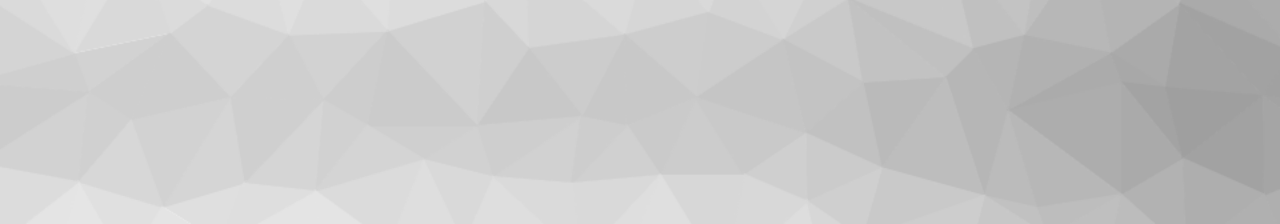
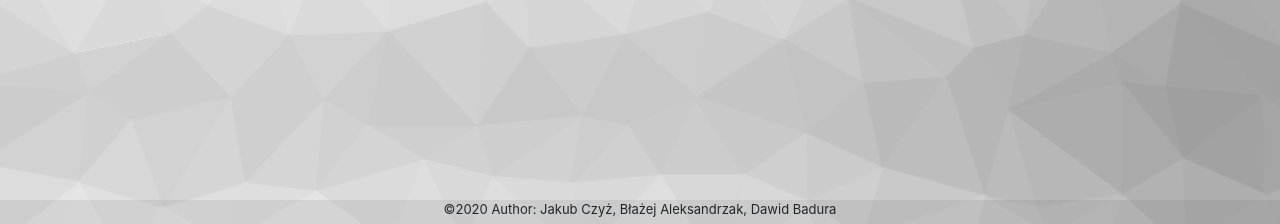
Before and after one commit to JakubC0401/projektG-owaniaHTML, a PHP site: page / in a window 1280 px wide. Shown: the part 576-800 px from the top of the page. Run offline with PHP 8.4, Linux system fonts and the light colour scheme; some libraries are stand-ins or nearby versions.

Commit message:
Dodanie stopki

```diff
--- a/index.php
+++ b/index.php
@@ -85,6 +85,9 @@
           <br>
         </form>
       </div>
+      <div class="footer">
+        <p>©2020 Author: Jakub Czyż, Błażej Aleksandrzak, Dawid Badura</p>
+      </div>
     </div>
     <script>
     //Skrypt na odkrywanie hasła
--- a/register.php
+++ b/register.php
@@ -127,6 +127,7 @@
         </div>
       </div>
       <script>
+      //Skrypt na regulamin w oknie popup
         var modal = document.getElementById("popUp");
         var clickText = document.getElementById("regulaminTxt");
         var span = document.getElementsByClassName("close")[0];
@@ -144,7 +145,9 @@
         </script>
         <!-- koniec Regulamin jakis -->
 
-
+      <div class="footer">
+        <p>©2020 Author: Jakub Czyż, Błażej Aleksandrzak, Dawid Badura</p>
+      </div>
     </div>
     <script>
     //Skrypt na odkrywanie hasła
--- a/style.css
+++ b/style.css
@@ -15,7 +15,8 @@ html, body{
   color:rgb(194, 0, 0);
   font-size: 12px;
 }
-.siteLogo{
+.siteLogo
+{
     text-align: left;
     margin-left: 0;
     margin-right: 0;
@@ -28,6 +29,18 @@ html, body{
     float:left;
     width:50px;
     height:50px;
+}
+
+.footer
+{
+  position: fixed;
+  left: 0;
+  bottom: 0;
+  height:3%;
+  width: 100%;
+  background:rgba(78, 78, 78, 0.1);
+  text-align: center;
+  font-size: small;
 }
 
 .backgroundColor{
```
